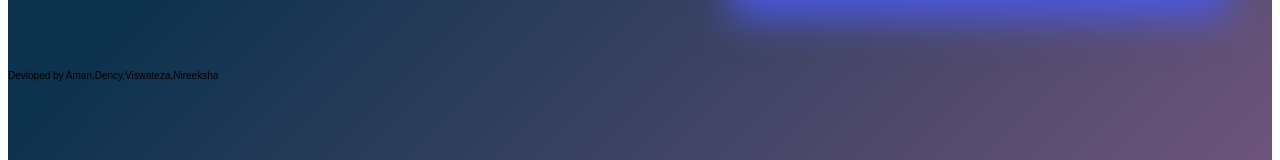
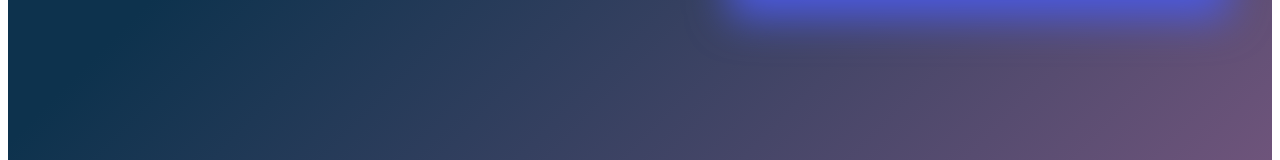
Before and after one commit to Aman16969/new-seating-management, a React (Create React App) app: page /login in a window 1280 px wide. Shown: the part 390-550 px from the top of the page. Built offline with nearby package versions, Linux system fonts and the light colour scheme.

Commit message:
routing done

```diff
--- a/src/Component/Auth/Login.js
+++ b/src/Component/Auth/Login.js
@@ -92,7 +92,7 @@ const Login = () => {
           />
         </div>
       </div>
-      <span style={{fontSize:'10px',color:'black'}}>Devloped by Aman,Dency,Viswateza,Nireeksha</span>
+      {/* <span style={{fontSize:'10px',color:'black'}}>Devloped by Aman,Dency,Viswateza,Nireeksha</span> */}
       </div>
     </>
   );
--- a/src/Component/Home/DisplayLayout.js
+++ b/src/Component/Home/DisplayLayout.js
@@ -207,11 +207,11 @@ const DisplayLayout = ({
       )}
       <div className="header">
         <h4>{location.name}</h4>
-        <h5>
+        {/* <h5>
           Available Seats :{" "}
           {seatAvailability ? Object.keys(seatAvailability).length : 0}/
           {location.seatingCapacity}
-        </h5>
+        </h5> */}
         {message && status === 0 && <h3 style={{ color: "red" }}>{message}</h3>}
         {message && status === 1 && (
           <h3 style={{ color: "green" }}>{message}</h3>
@@ -228,13 +228,13 @@ const DisplayLayout = ({
         )}
       </div>
       <div className="loc-layout-tables">
-        <table className="staticLocTable" >{staticArea1}</table>
+        <table className="staticLocTable">{staticArea1}</table>
         <div style={{ display: "flex" }}>
-          <table >{staticAreaC1}</table>
+          <table>{staticAreaC1}</table>
           <table className="locationTable">{rows}</table>
-          <table >{staticAreaC_1}</table>
+          <table>{staticAreaC_1}</table>
         </div>
-        <table className="staticLocTable" >{staticArea_1}</table>
+        <table className="staticLocTable">{staticArea_1}</table>
       </div>
     </>
   );
```
